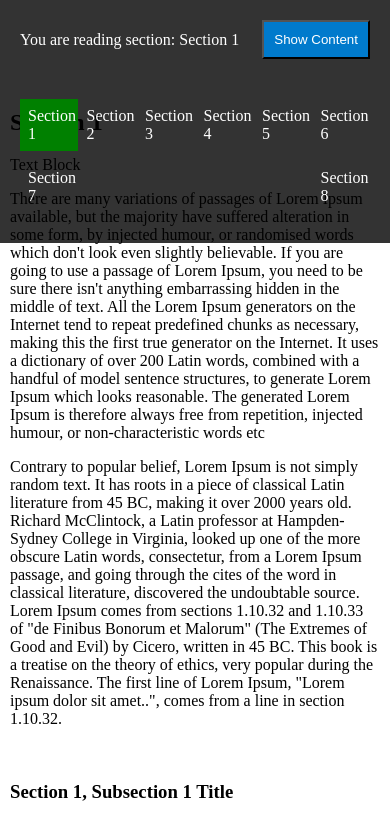
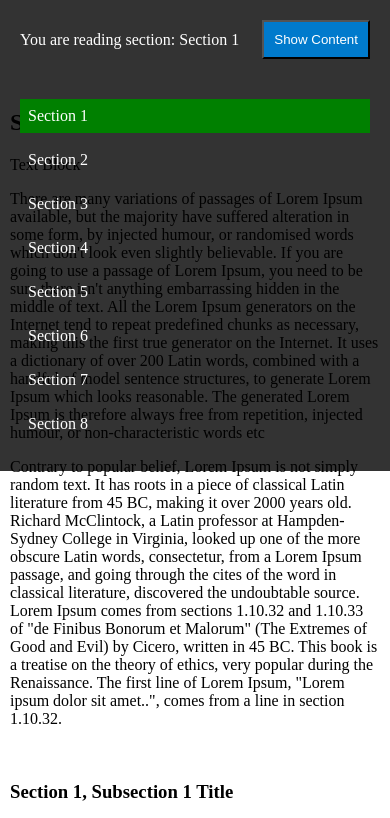
Before and after one commit to RaviTejaM9602/longPageNav, a plain HTML site: page index.html in a window 390 px wide. Both pictures are taken after a click on the button "Show Content". Shown: the top 818 px of the page. Drawn offline with Linux system fonts and the light colour scheme; some icons are missing.

Commit message:
Update style.css
Update nav list style for mobile

```diff
--- a/style.css
+++ b/style.css
@@ -85,7 +85,6 @@ body {
 }
 
 #primary-nav .nav-item {
-    width: calc(25% - 30px);
     margin-bottom: 10px;
     transition: background-color 0.3s ease;
 }
@@ -130,3 +129,15 @@ body {
 #nav-overlay.show + #progress-bar {
     top: calc(250% + 10px);
 }
+
+@media (max-width: 500px) {
+    #primary-nav .nav-item {
+        width: 100%;
+    }
+}
+
+@media (min-width: 501px){
+    #primary-nav .nav-item {
+        width: calc(25% - 10px);
+    }
+}
```
